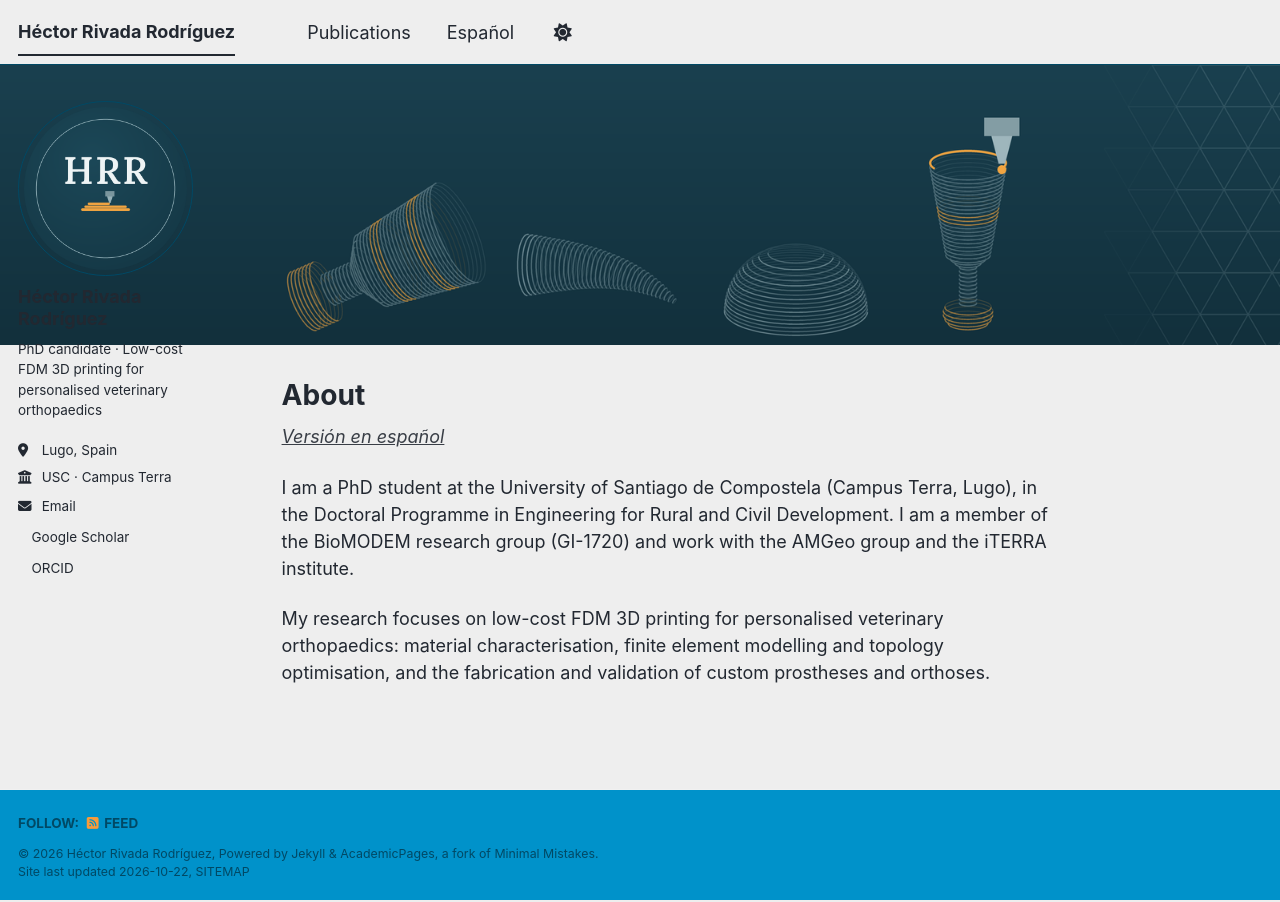
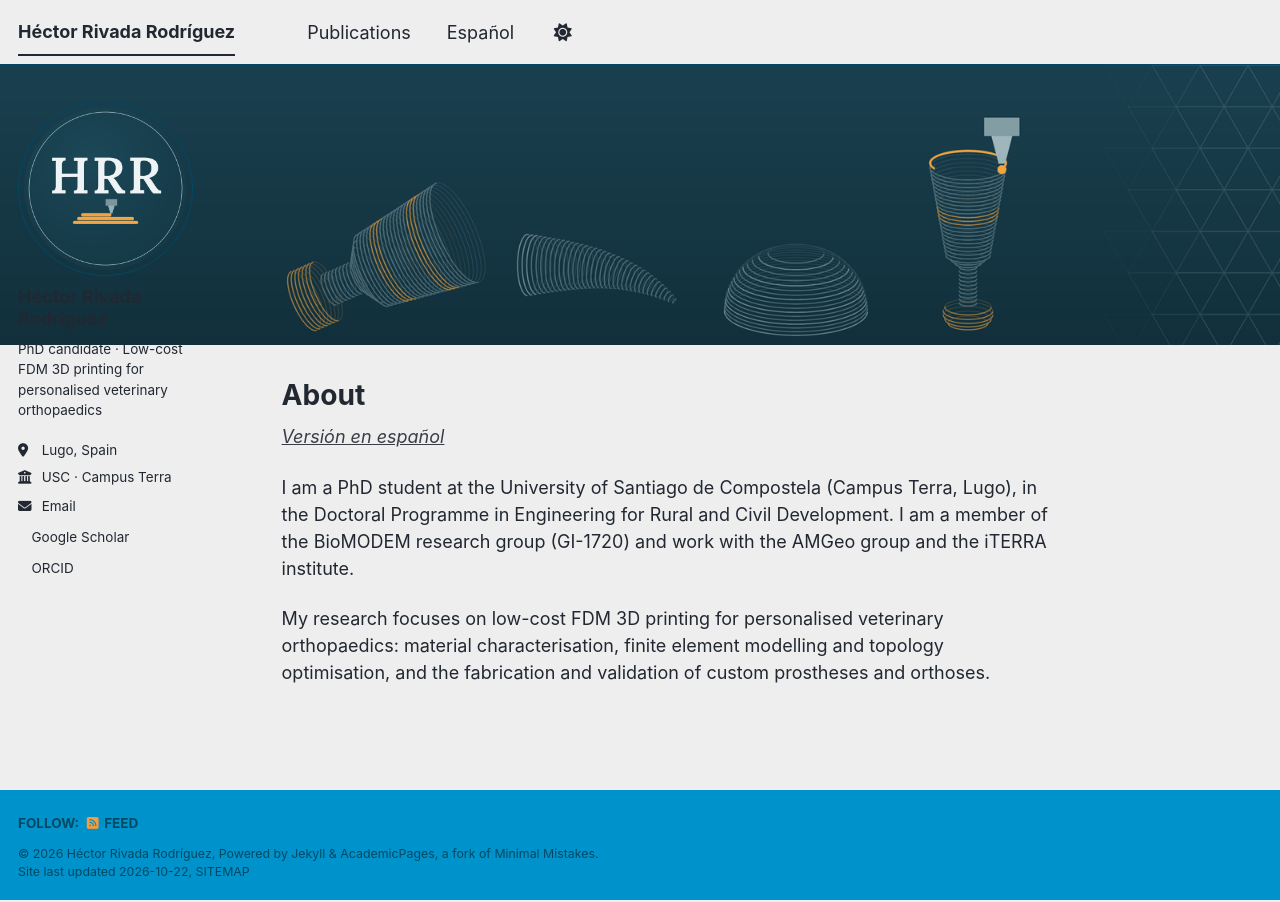
Before and after one commit to Hrivada/hrivada.github.io, a Jekyll site: the page built from _pages/about.md, in a window 1280 px wide. Built offline with Jekyll 4.4.1, drawn with Linux system fonts in a browser that asks for light colours; a style sheet for code colours, icons or effects is not loaded.

Commit message:
Update _config.yml

```diff
--- a/_config.yml
+++ b/_config.yml
@@ -20,7 +20,7 @@ repository               : "Hrivada/hrivada.github.io"
 
 # Site Author
 author:
-  avatar           : "4-serif-cordones-boquilla.png"
+  avatar           : "5-hrr-grande.png"
   name             : "Héctor Rivada Rodríguez"
   pronouns         :
   bio              : "PhD candidate · Low-cost FDM 3D printing for personalised veterinary orthopaedics"
```
